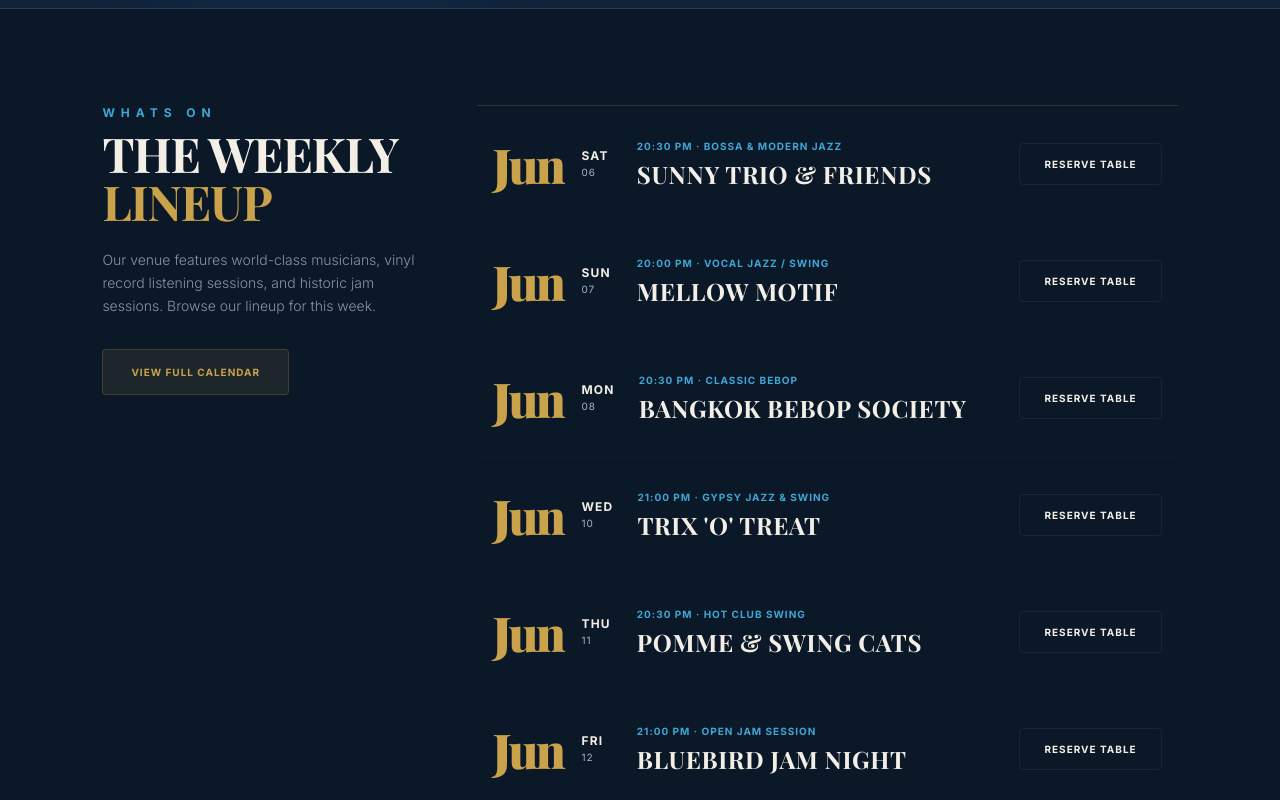
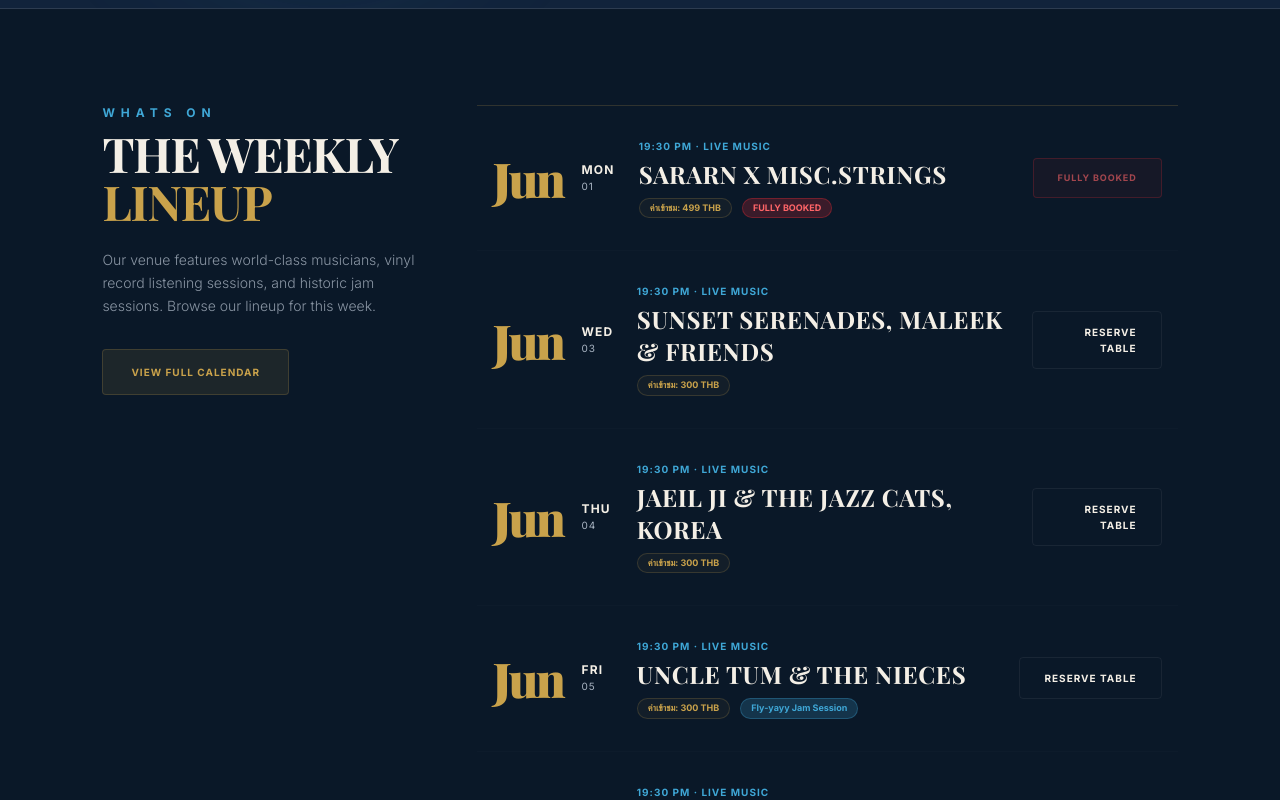
Before and after one commit to doctping-maker/bluebirdjazzbar, a Next.js app: page / in a window 1280 px wide. Shown: the part 1260-2060 px from the top of the page. Built offline with nearby package versions, Linux system fonts and the light colour scheme; a web font is replaced by a local one.

Commit message:
Update whats-on JSON with June 2026 poster schedule, display ticket price and booking status pills

```diff
--- a/content/whats-on.json
+++ b/content/whats-on.json
@@ -2,57 +2,234 @@
   "coverCharge": "โปรดสอบถาม ณ จุดบริการ (Please Inquire at Entrance)",
   "jamSessionInfo": {
     "day": "วันพุธ (Wednesday)",
-    "time": "21:00 น. เป็นต้นไป (9:00 PM onwards)",
+    "time": "19:30 น. เป็นต้นไป (7:30 PM onwards)",
     "description": "Guest Jam Sessions - ยินดีต้อนรับนักดนตรีและคนรักแจ๊สทุกท่านร่วมแจมดนตรีบนเวที / Everyone is welcome to join our open stage jam session."
   },
   "lineup": [
     {
       "id": "show-1",
+      "date": "Jun 01",
+      "dayName": "Mon",
+      "artist": "Sararn x Misc.Strings",
+      "price": "499",
+      "status": "FULLY BOOKED",
+      "time": "19:30"
+    },
+    {
+      "id": "show-2",
+      "date": "Jun 03",
+      "dayName": "Wed",
+      "artist": "Sunset Serenades, Maleek & Friends",
+      "price": "300",
+      "status": "",
+      "time": "19:30"
+    },
+    {
+      "id": "show-3",
+      "date": "Jun 04",
+      "dayName": "Thu",
+      "artist": "Jaeil Ji & The Jazz Cats, Korea",
+      "price": "300",
+      "status": "",
+      "time": "19:30"
+    },
+    {
+      "id": "show-4",
+      "date": "Jun 05",
+      "dayName": "Fri",
+      "artist": "Uncle Tum & The Nieces",
+      "price": "300",
+      "status": "Fly-yayy Jam Session",
+      "time": "19:30"
+    },
+    {
+      "id": "show-5",
       "date": "Jun 06",
       "dayName": "Sat",
-      "artist": "Sunny Trio & Friends",
-      "genre": "Bossa & Modern Jazz",
+      "artist": "J-Pop & Anisong Night, V1",
+      "price": "350",
+      "status": "FULLY BOOKED",
+      "time": "19:30"
+    },
+    {
+      "id": "show-6",
+      "date": "Jun 07",
+      "dayName": "Sun",
+      "artist": "The B3 Syndicate Organ Trio, Ghostkeys",
+      "price": "300",
+      "status": "",
+      "time": "19:30"
+    },
+    {
+      "id": "show-7",
+      "date": "Jun 08",
+      "dayName": "Mon",
+      "artist": "Reggae meets Jazz",
+      "price": "",
+      "status": "",
+      "time": "19:30"
+    },
+    {
+      "id": "show-8",
+      "date": "Jun 10",
+      "dayName": "Wed",
+      "artist": "น้าอุ้ยกะลุงตุ้ย x Monotone",
+      "price": "390",
+      "status": "",
+      "time": "19:30"
+    },
+    {
+      "id": "show-9",
+      "date": "Jun 11",
+      "dayName": "Thu",
+      "artist": "Reimagined Thai Sweet Songs, Noon",
+      "price": "300",
+      "status": "",
+      "time": "19:30"
+    },
+    {
+      "id": "show-10",
+      "date": "Jun 12",
+      "dayName": "Fri",
+      "artist": "Uncle Tum & The Nieces",
+      "price": "300",
+      "status": "Fly-yayy Jam Session",
+      "time": "19:30"
+    },
+    {
+      "id": "show-11",
+      "date": "Jun 13",
+      "dayName": "Sat",
+      "artist": "Dikon Poptet",
+      "price": "300",
+      "status": "",
+      "time": "19:30"
+    },
+    {
+      "id": "show-12",
+      "date": "Jun 14",
+      "dayName": "Sun",
+      "artist": "Olivia Rodrigo Tribute, Mook Resnusa",
+      "price": "300",
+      "status": "",
+      "time": "19:30"
+    },
+    {
+      "id": "show-13",
+      "date": "Jun 15",
+      "dayName": "Mon",
+      "artist": "Pop Goes Swing, Penny & The Cats",
+      "price": "300",
+      "status": "",
+      "time": "19:30"
+    },
+    {
+      "id": "show-14",
+      "date": "Jun 17",
+      "dayName": "Wed",
+      "artist": "Sararn",
+      "price": "",
+      "status": "",
+      "time": "19:30"
+    },
+    {
+      "id": "show-15",
+      "date": "Jun 18",
+      "dayName": "Thu",
+      "artist": "Jazz/Pop Night, Non & Tip",
+      "price": "",
+      "status": "",
+      "time": "19:30"
+    },
+    {
+      "id": "show-16",
+      "date": "Jun 19",
+      "dayName": "Fri",
+      "artist": "Uncle Tum & The Nieces",
+      "price": "300",
+      "status": "Fly-yayy Jam Session",
+      "time": "19:30"
+    },
+    {
+      "id": "show-17",
+      "date": "Jun 20",
+      "dayName": "Sat",
+      "artist": "Jazz Night with Damon Brown",
+      "price": "300",
+      "status": "",
+      "time": "19:30"
+    },
+    {
+      "id": "show-18",
+      "date": "Jun 21",
+      "dayName": "Sun",
+      "artist": "Pond Stumblrs",
+      "price": "",
+      "status": "",
+      "time": "19:30"
+    },
+    {
+      "id": "show-19",
+      "date": "Jun 22",
+      "dayName": "Mon",
+      "artist": "Laufey tribute, Dream",
+      "price": "350",
+      "status": "Starts at 8:30 PM",
       "time": "20:30"
     },
     {
-      "id": "show-2",
-      "date": "Jun 07",
-      "dayName": "Sun",
-      "artist": "Mellow Motif",
-      "genre": "Vocal Jazz / Swing",
-      "time": "20:00"
+      "id": "show-20",
+      "date": "Jun 24",
+      "dayName": "Wed",
+      "artist": "Parames",
+      "price": "",
+      "status": "",
+      "time": "19:30"
     },
     {
-      "id": "show-3",
-      "date": "Jun 08",
-      "dayName": "Mon",
-      "artist": "Bangkok Bebop Society",
-      "genre": "Classic Bebop",
-      "time": "20:30"
+      "id": "show-21",
+      "date": "Jun 25",
+      "dayName": "Thu",
+      "artist": "Khaenika",
+      "price": "",
+      "status": "",
+      "time": "19:30"
     },
     {
-      "id": "show-4",
-      "date": "Jun 10",
-      "dayName": "Wed",
-      "artist": "Trix 'O' Treat",
-      "genre": "Gypsy Jazz & Swing",
-      "time": "21:00"
+      "id": "show-22",
+      "date": "Jun 26",
+      "dayName": "Fri",
+      "artist": "Uncle Tum & The Nieces",
+      "price": "300",
+      "status": "Fly-yayy Jam Session",
+      "time": "19:30"
     },
     {
-      "id": "show-5",
-      "date": "Jun 11",
-      "dayName": "Thu",
-      "artist": "Pomme & Swing Cats",
-      "genre": "Hot Club Swing",
-      "time": "20:30"
+      "id": "show-23",
+      "date": "Jun 27",
+      "dayName": "Sat",
+      "artist": "Sr",
+      "price": "",
+      "status": "",
+      "time": "19:30"
     },
     {
-      "id": "show-6",
-      "date": "Jun 12",
-      "dayName": "Fri",
-      "artist": "Bluebird Jam Night",
-      "genre": "Open Jam Session",
-      "time": "21:00"
+      "id": "show-24",
+      "date": "Jun 28",
+      "dayName": "Sun",
+      "artist": "Sunday Karaoke of the Month",
+      "price": "FREE",
+      "status": "",
+      "time": "19:30"
+    },
+    {
+      "id": "show-25",
+      "date": "Jun 29",
+      "dayName": "Mon",
+      "artist": "Tales Time Duet Songs, Pax",
+      "price": "300",
+      "status": "",
+      "time": "19:30"
     }
   ]
 }
--- a/src/app/page.tsx
+++ b/src/app/page.tsx
@@ -85,9 +85,26 @@ export default function Home() {
                 <h3 className="font-display font-bold text-3xl sm:text-4xl text-ink uppercase tracking-wide leading-tight mb-4 group-hover:text-accent transition-colors duration-300">
                   {tonightShow.artist}
                 </h3>
-                <span className="inline-block text-[9px] font-bold tracking-[3px] text-accent border border-accent/30 rounded-full px-4 py-1.5 uppercase mb-8">
-                  {tonightShow.genre}
+                <div className="flex flex-wrap items-center gap-2.5 mb-8">
+                  {tonightShow.price ? (
+                    <span className="inline-block text-[9px] font-bold tracking-[2px] text-accent border border-accent/30 rounded-full px-4 py-1.5 uppercase bg-accent/5">
+                      Cover: {tonightShow.price === 'FREE' ? 'FREE' : `${tonightShow.price} THB`}
                     </span>
+                  ) : (
+                    <span className="inline-block text-[9px] font-bold tracking-[2px] text-ink-muted border border-line rounded-full px-4 py-1.5 uppercase bg-bg-panel/10">
+                      Cover: Inquire
+                    </span>
+                  )}
+                  {tonightShow.status && (
+                    <span className={`inline-block text-[9px] font-bold tracking-[2px] rounded-full px-4 py-1.5 uppercase ${
+                      tonightShow.status === 'FULLY BOOKED'
+                        ? 'bg-red-500/20 text-red-400 border border-red-500/30'
+                        : 'bg-bluebird/20 text-bluebird border border-bluebird/30'
+                    }`}>
+                      {tonightShow.status}
+                    </span>
+                  )}
+                </div>
 
                 <p className="text-[13px] text-ink-muted leading-relaxed font-light mb-8 border-l border-accent/20 pl-4 italic">
                   "Every night, we pay homage to the classic recordings of the vinyl era. Experience authentic live jazz standards in a cozy third-floor room."
@@ -95,8 +112,8 @@ export default function Home() {
 
                 <div className="flex items-center justify-between border-t border-line/10 pt-6">
                   <div className="flex flex-col">
-                    <span className="text-[9px] text-ink-muted/60 uppercase tracking-widest">Cover Charge</span>
-                    <span className="text-xs text-accent font-semibold">{weeklyLineup.coverCharge}</span>
+                    <span className="text-[9px] text-ink-muted/60 uppercase tracking-widest">Show Time</span>
+                    <span className="text-xs text-accent font-semibold">{tonightShow.time} PM</span>
                   </div>
                   <Link
                     href="/visit#reserve-form-section"
@@ -207,21 +224,47 @@ export default function Home() {
                 {/* Show Details */}
                 <div className="flex-grow">
                   <span className="text-[10px] text-bluebird font-bold tracking-widest uppercase block mb-1">
-                    {show.time} PM · {show.genre}
+                    {show.time} PM · Live Music
                   </span>
-                  <h3 className="font-display font-bold text-xl sm:text-2xl text-ink uppercase tracking-wide group-hover:text-accent transition-colors duration-300">
+                  <h3 className="font-display font-bold text-xl sm:text-2xl text-ink uppercase tracking-wide group-hover:text-accent transition-colors duration-300 mb-2">
                     {show.artist}
                   </h3>
+                  <div className="flex flex-wrap items-center gap-2.5">
+                    {show.price ? (
+                      <span className="text-[9px] font-bold text-accent border border-accent/20 rounded-full px-2.5 py-0.5 bg-accent/5">
+                        {language === 'th' ? 'ค่าเข้าชม: ' : 'Ticket: '}{show.price === 'FREE' ? 'FREE' : `${show.price} THB`}
+                      </span>
+                    ) : (
+                      <span className="text-[9px] font-bold text-ink-muted border border-line rounded-full px-2.5 py-0.5 bg-bg-panel/10">
+                        {language === 'th' ? 'ค่าเข้าชม: สอบถามที่ร้าน' : 'Ticket: Inquire'}
+                      </span>
+                    )}
+                    {show.status && (
+                      <span className={`text-[9px] font-bold rounded-full px-2.5 py-0.5 ${
+                        show.status === 'FULLY BOOKED'
+                          ? 'bg-red-500/20 text-red-400 border border-red-500/30'
+                          : 'bg-bluebird/20 text-bluebird border border-bluebird/30'
+                      }`}>
+                        {show.status}
+                      </span>
+                    )}
+                  </div>
                 </div>
 
                 {/* Action button */}
                 <div className="min-w-[130px] text-right">
+                  {show.status === 'FULLY BOOKED' ? (
+                    <span className="border border-red-500/20 bg-red-500/5 text-red-400/60 font-bold text-[9px] tracking-widest uppercase py-3 px-6 rounded-sm inline-block cursor-not-allowed select-none">
+                      Fully Booked
+                    </span>
+                  ) : (
                     <Link
                       href="/visit#reserve-form-section"
                       className="border border-line/50 text-ink group-hover:bg-accent group-hover:text-bg-deep group-hover:border-accent font-bold text-[10px] tracking-widest uppercase py-3 px-6 rounded-sm transition-all duration-300 inline-block"
                     >
                       Reserve Table
                     </Link>
+                  )}
                 </div>
               </div>
             ))}
--- a/src/app/whats-on/page.tsx
+++ b/src/app/whats-on/page.tsx
@@ -56,19 +56,42 @@ export default function WhatsOn() {
                 <h3 className="font-display font-bold text-2xl sm:text-3xl text-ink uppercase tracking-wide group-hover:text-accent transition-colors duration-300">
                   {show.artist}
                 </h3>
-                <p className="text-[13px] text-ink-muted/80 font-light leading-relaxed mt-2 uppercase tracking-wider text-[11px]">
-                  Genre: <span className="text-ink">{show.genre}</span>
-                </p>
+                <div className="flex flex-wrap items-center gap-2.5 mt-3">
+                  {show.price ? (
+                    <span className="text-[10px] font-bold text-accent border border-accent/30 rounded-full px-3 py-1 bg-accent/5">
+                      {show.price === 'FREE' ? 'FREE' : `${show.price} THB`}
+                    </span>
+                  ) : (
+                    <span className="text-[10px] font-bold text-ink-muted border border-line rounded-full px-3 py-1 bg-bg-panel/10">
+                      Inquire Entry
+                    </span>
+                  )}
+                  {show.status && (
+                    <span className={`text-[10px] font-bold rounded-full px-3 py-1 ${
+                      show.status === 'FULLY BOOKED'
+                        ? 'bg-red-500/20 text-red-400 border border-red-500/30'
+                        : 'bg-bluebird/20 text-bluebird border border-bluebird/30'
+                    }`}>
+                      {show.status}
+                    </span>
+                  )}
+                </div>
               </div>
 
               {/* Action booking */}
               <div className="min-w-[150px] text-left md:text-right">
+                {show.status === 'FULLY BOOKED' ? (
+                  <span className="border border-red-500/30 bg-red-500/5 text-red-400/70 font-bold text-[10px] tracking-widest uppercase py-3.5 px-8 rounded-sm inline-block cursor-not-allowed select-none">
+                    Fully Booked
+                  </span>
+                ) : (
                   <Link
                     href="/visit#reserve-form-section"
                     className="bg-accent/10 text-accent hover:bg-accent hover:text-bg-deep border border-accent/25 font-bold text-[10px] tracking-widest uppercase py-3.5 px-8 rounded-sm transition-all duration-300 inline-block shadow-md"
                   >
                     Book Seat
                   </Link>
+                )}
               </div>
             </div>
           ))}
```
Lines whose indentation alone changed are shown as unchanged.
